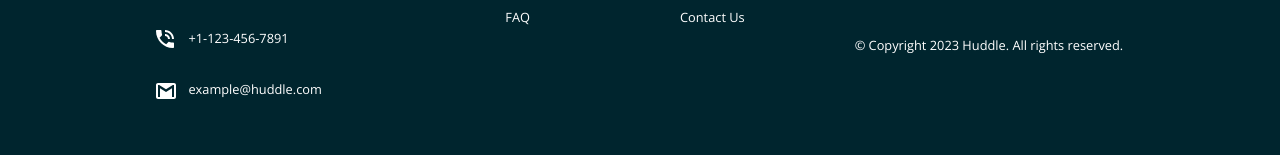
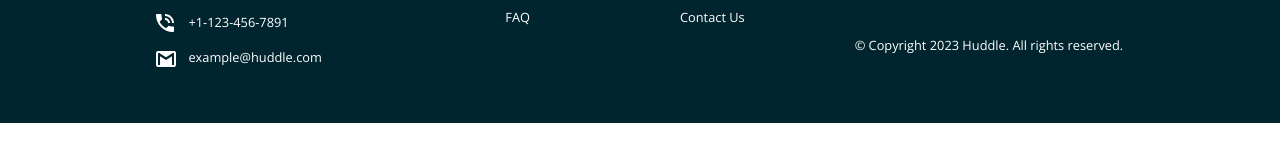
Before and after one commit to VivekAgrawl/huddle-block, a plain HTML site: page index.html in a window 1280 px wide. Shown: the part 2799-2954 px from the top of the page. After the commit the page ends 2922 px from the top, so only its background shows below. Drawn offline with nearby package versions, Linux system fonts and the light colour scheme.

Commit message:
Added foot pad top class

```diff
--- a/index.html
+++ b/index.html
@@ -103,7 +103,7 @@
               inventore</p>
           </div>
         </div>
-        <div class="row mt-3">
+        <div class="row foot-pad-top">
           <div class="col-1">
             <img src="images/icon-phone.svg" alt="">
           </div>
@@ -111,7 +111,7 @@
             <p class="ms-2">+1-123-456-7891</p>
           </div>
         </div>
-        <div class="row mt-3">
+        <div class="row foot-pad-top">
           <div class="col-1">
             <img src="images/icon-email.svg" alt="">
           </div>
```
